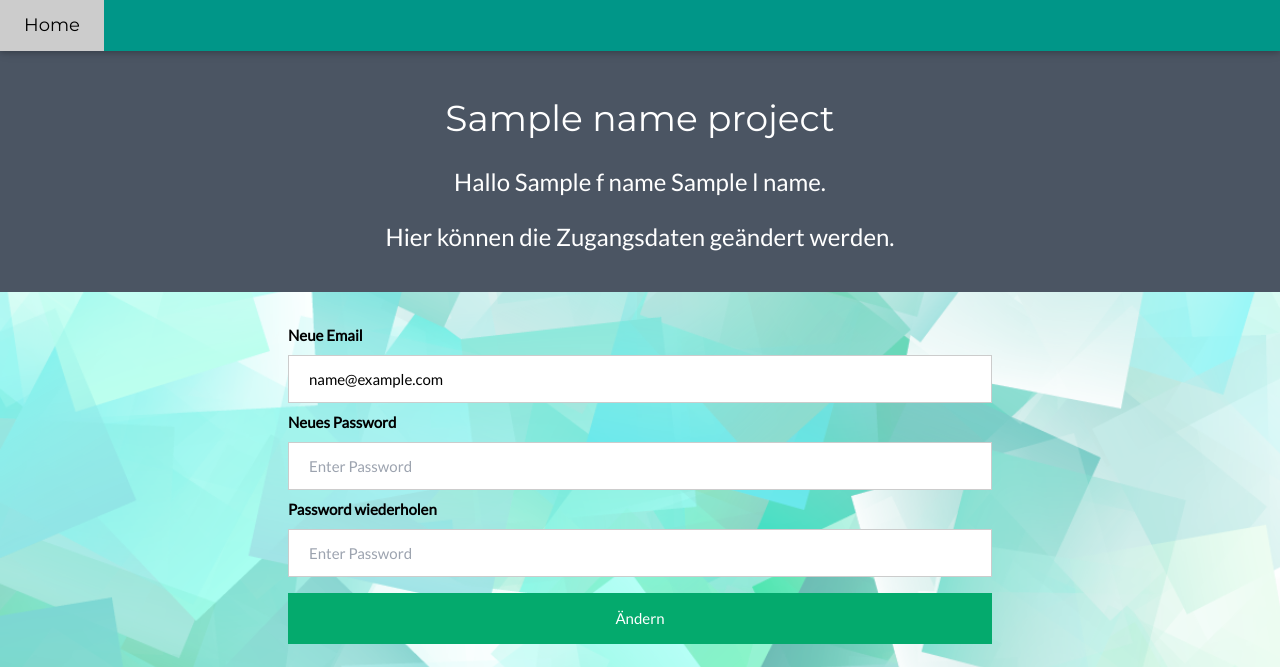
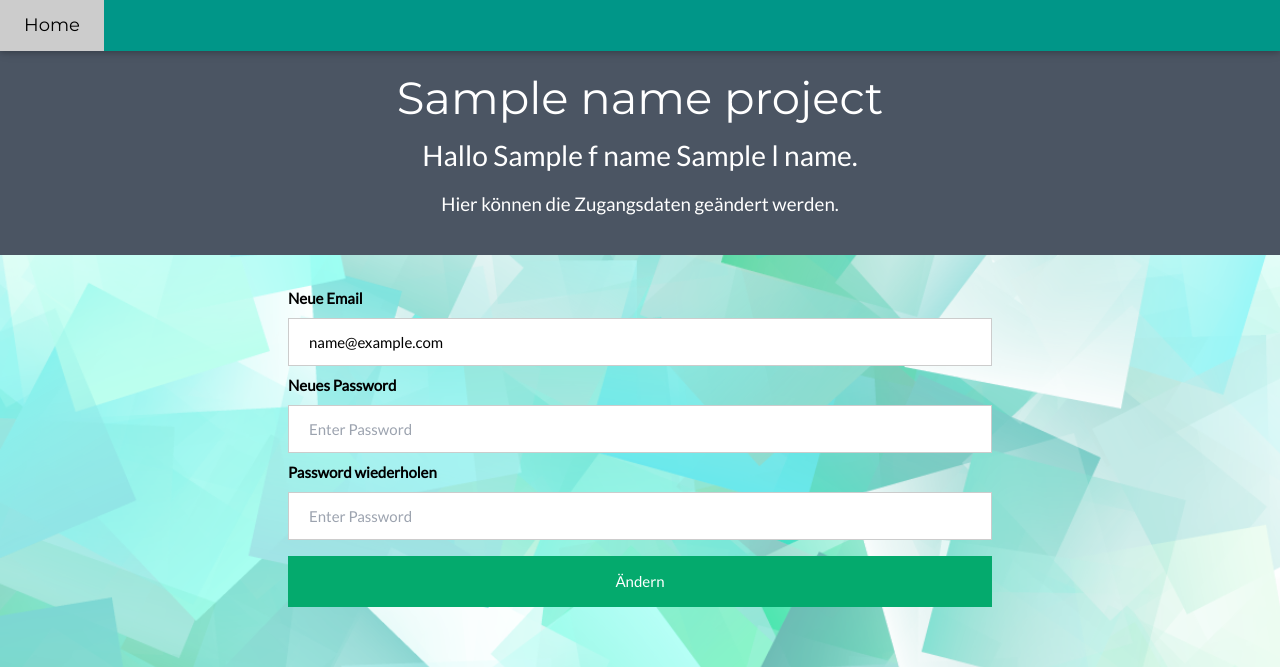
Before and after one commit to TomBenRu/hcc_plan_api, a FastAPI app: template templates/account_settings_actor.html in a window 1280 px wide. Shown: the top 667 px of the page. Run offline with FastAPI, Linux system fonts and the light colour scheme; the template is opened without the code that fills it: most values are stand-ins (such as "Sample title", 1, 10 or a date in 2020); parts of the project's set-up code (start-up, migrations or seed data) failed here and were passed over; some libraries are stand-ins or nearby versions.

Commit message:
Portiert auf Python 3.11.5. Html auf tailwind umgestellt. Work in progress

```diff
--- a/templates/account_settings_actor.html
+++ b/templates/account_settings_actor.html
@@ -7,9 +7,9 @@
 {% block navbar_small_items %}
 {% endblock %}
 {% block cont_header %}
-    <h1 class="w3-margin w3-xxlarge">{{ name_project }}</h1>
-    <p class="w3-xlarge">Hallo {{ f_name }} {{ l_name }}.</p>
-    <p class="w3-xlarge">Hier können die Zugangsdaten geändert werden.</p>
+    <h1 class="text-5xl">{{ name_project }}</h1>
+    <p class="text-3xl">Hallo {{ f_name }} {{ l_name }}.</p>
+    <p class="text-xl">Hier können die Zugangsdaten geändert werden.</p>
 {% endblock %}
 {% block cont_main %}
     <div class="container" style="width: 60%; margin: auto">
```
